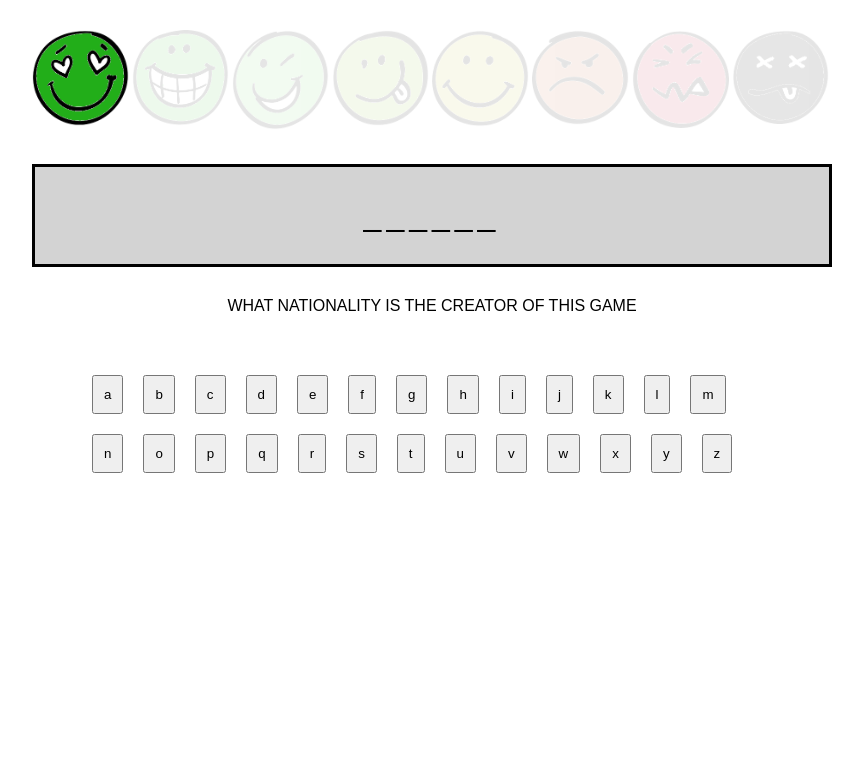
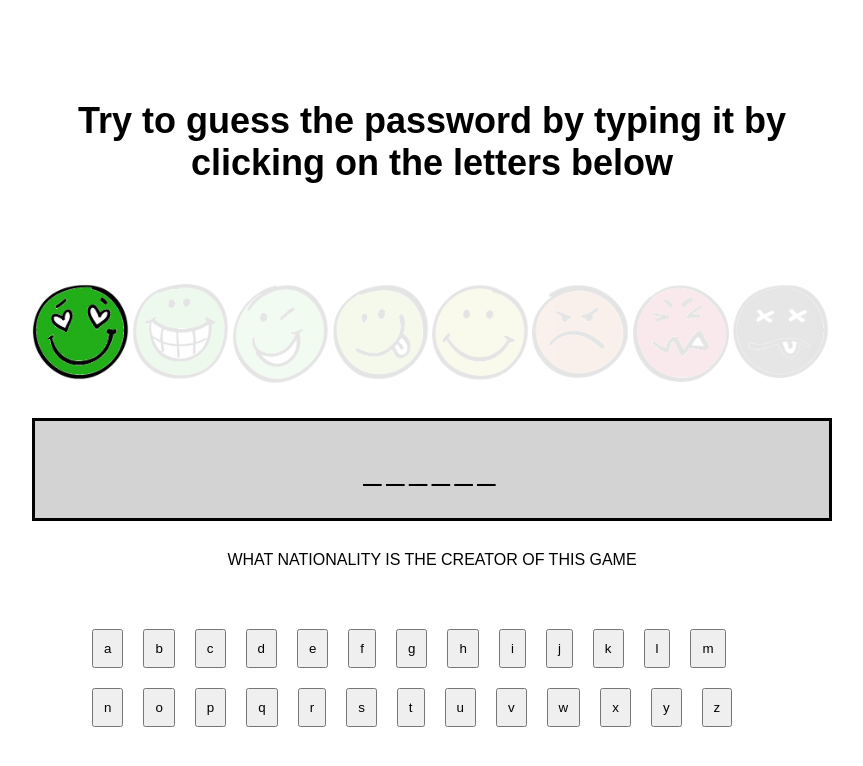
Before and after one commit to MarekZemla/A-guessing-game, a website with bundled scripts: page index.html in a window 1280 px wide. Shown: the whole page, without its empty margins (208-1071 px from the left). Built offline with nearby package versions, Linux system fonts and the light colour scheme.

Commit message:
update html

```diff
--- a/index.html
+++ b/index.html
@@ -8,7 +8,7 @@
 </head>
 <body>
 <section id="hangman">
-    <!-- <div><h1>Try to guess the password by typing it by clicking on the letters below</h1></div> -->
+    <div><h1>Try to guess the password by typing it by clicking on the letters below</h1></div>
 <div id="output">
     <div class="step"><img src="/images/1.png" alt=""></div>
     <div class="step"><img src="/images/2.png" alt=""></div>
```
